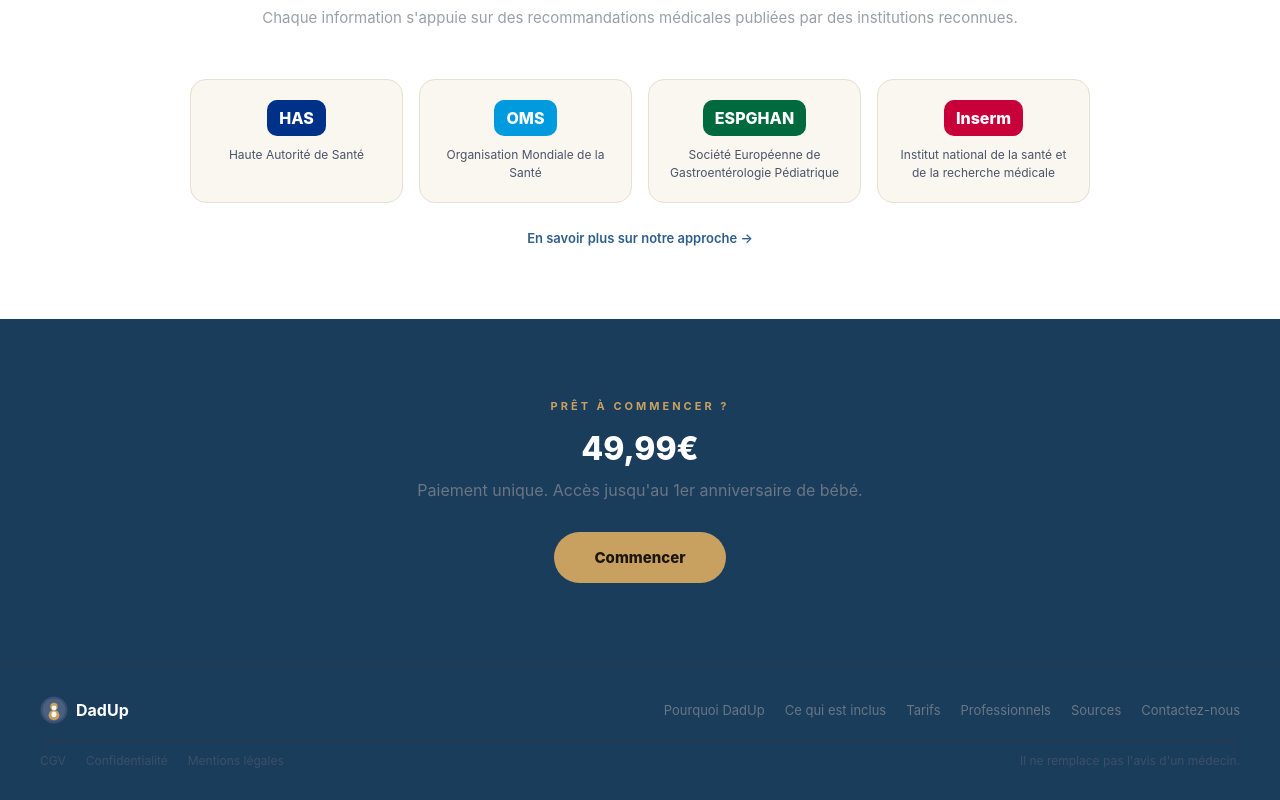
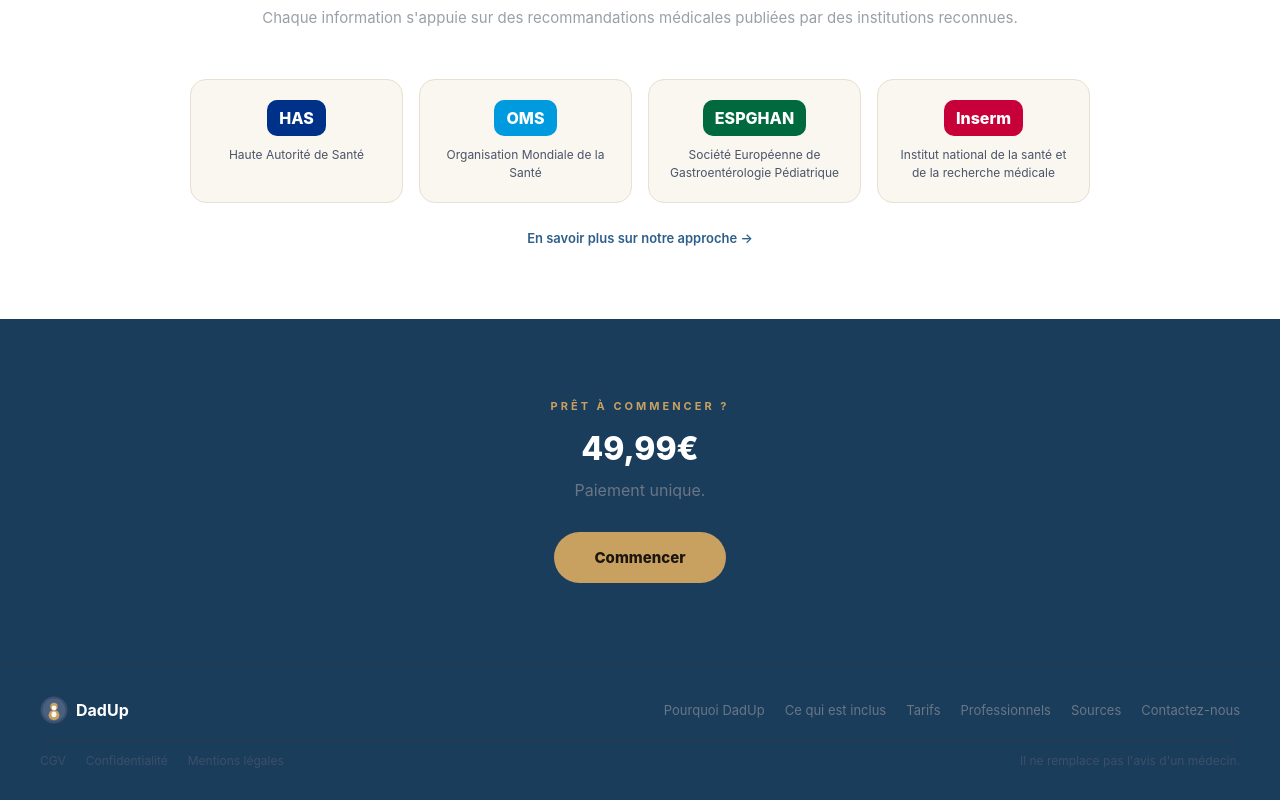
Before and after one commit to Julproject/dadup, a Next.js app: page /pourquoi in a window 1280 px wide. Shown: the part 1170-1970 px from the top of the page. Built offline with nearby package versions, Linux system fonts and the light colour scheme.

Commit message:
Update page.tsx

```diff
--- a/app/pourquoi/page.tsx
+++ b/app/pourquoi/page.tsx
@@ -190,7 +190,7 @@ export default function PourquoiPage() {
       <section style={{background:'#1A3D5C',padding:'80px 40px',textAlign:'center' as const}}>
         <p style={{color:C.gold,fontSize:'11px',fontWeight:700,letterSpacing:'3px',textTransform:'uppercase',margin:'0 0 16px'}}>Prêt à commencer ?</p>
         <h2 style={{color:C.white,fontSize:'32px',fontWeight:800,margin:'0 0 12px'}}>49,99€</h2>
-        <p style={{color:'#6a7585',fontSize:'16px',margin:'0 0 8px'}}>Paiement unique. Accès jusqu'au 1er anniversaire de bébé.</p>
+        <p style={{color:'#6a7585',fontSize:'16px',margin:'0 0 8px'}}>Paiement unique.</p>
         <p style={{color:'rgba(200,160,96,0.5)',fontSize:'13px',margin:'0 0 32px'}}></p>
         <a href="/tarifs" style={{background:C.gold,color:'#1c1510',padding:'16px 40px',borderRadius:'32px',fontSize:'15px',fontWeight:800,textDecoration:'none',display:'inline-block'}}>Commencer</a>
       </section>
```
